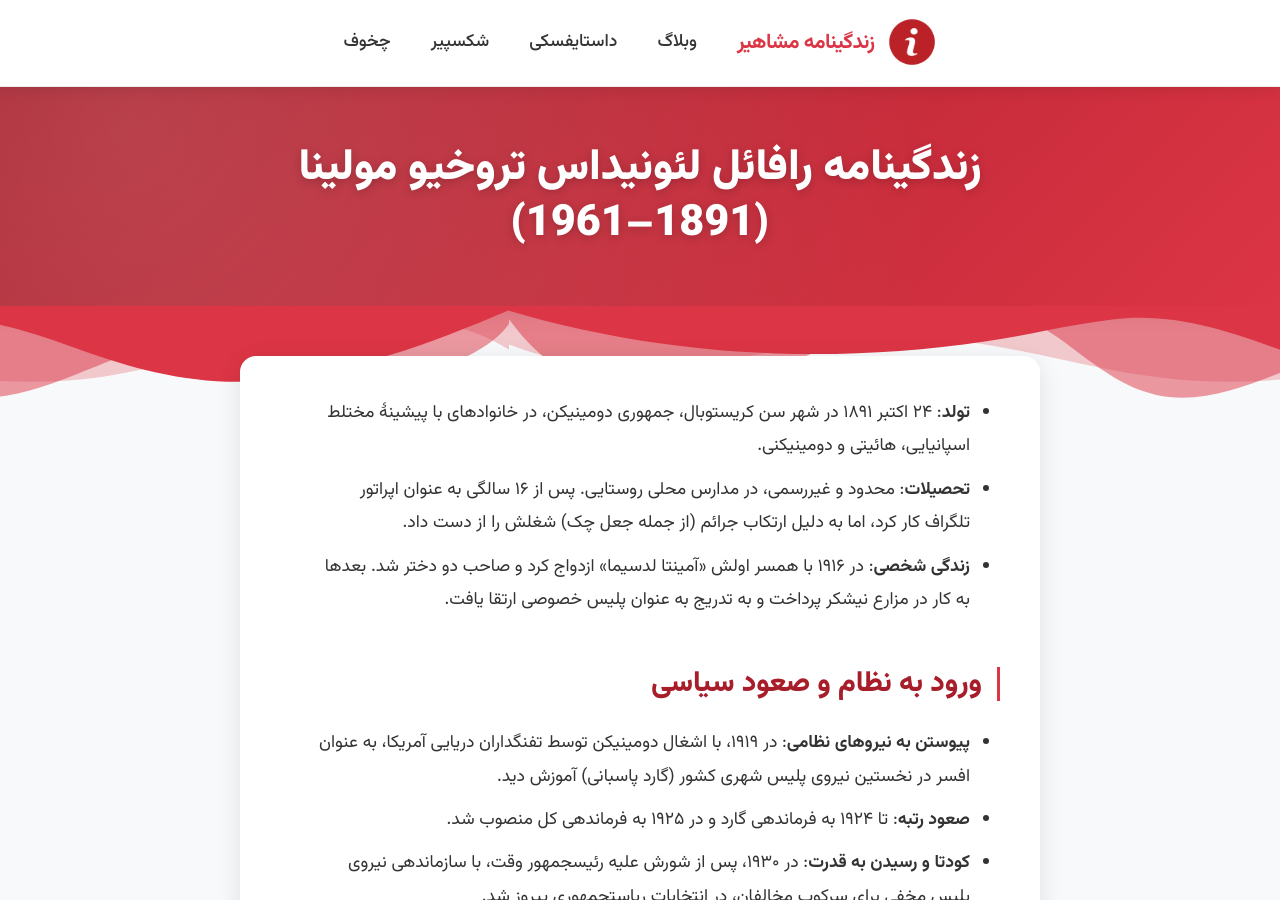
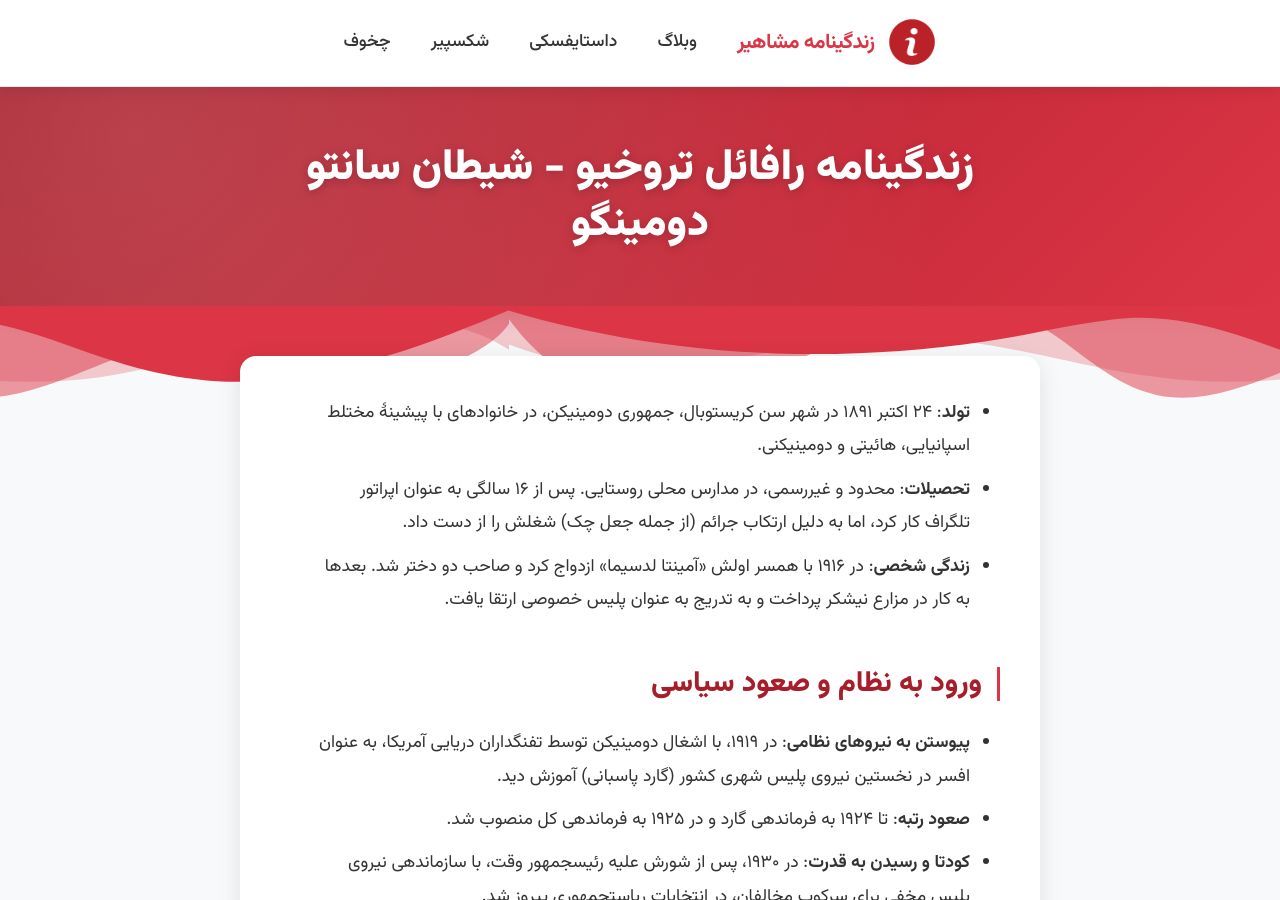
Before and after one commit to darkblog/darkblog.github.io, a Jekyll site: the page built from _posts/2025-7-3-31.md, in a window 1280 px wide and 900 px high. Built offline with Jekyll 4.4.1, drawn with Linux system fonts in a browser that asks for light colours.

Commit message:
Update 2025-7-3-31.md

```diff
--- a/_posts/2025-7-3-31.md
+++ b/_posts/2025-7-3-31.md
@@ -1,6 +1,6 @@
 ---
 layout: post
-title: زندگینامه رافائل لئونیداس تروخیو مولینا (1891–1961)
+title: زندگینامه رافائل تروخیو - شیطان سانتو دومینگو
 ---
 
 - **تولد**: ۲۴ اکتبر ۱۸۹۱ در شهر سن کریستوبال، جمهوری دومینیکن، در خانوادهای با پیشینۀ مختلط اسپانیایی، هائیتی و دومینیکنی.
```
